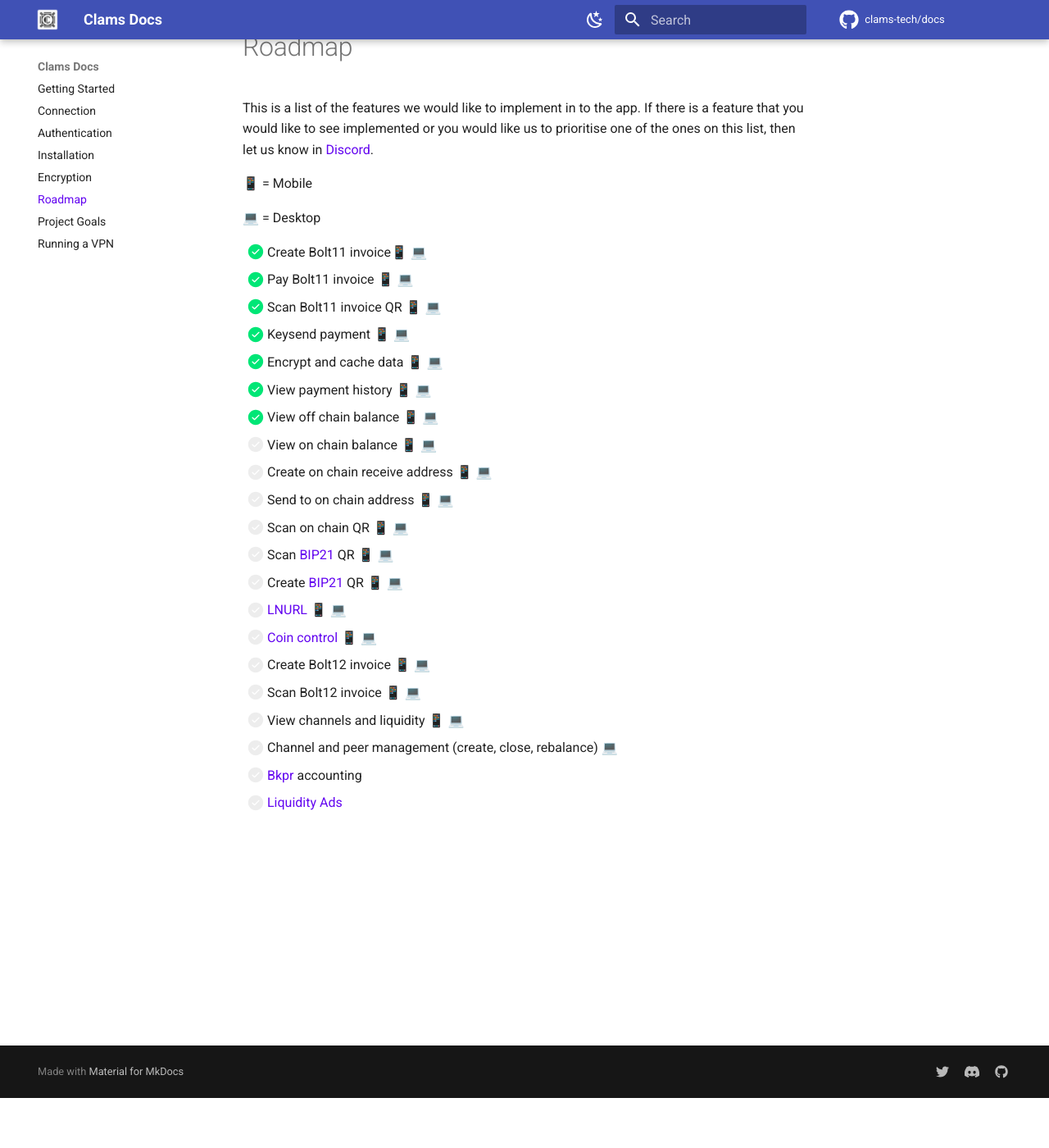
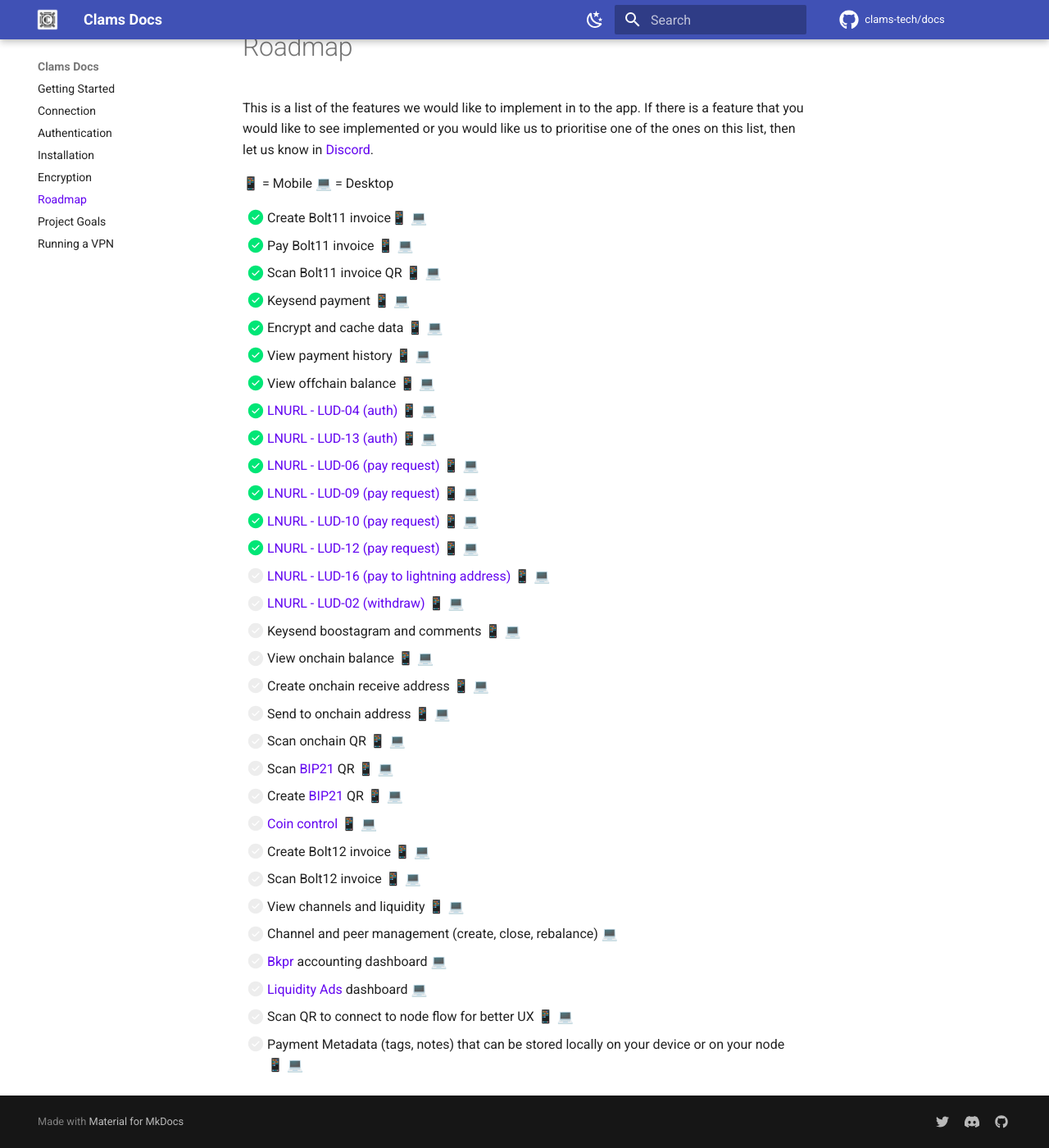
Before and after one commit to clams-tech/docs, an MkDocs documentation site: the page built from docs/roadmap.md, in a window 1280 px wide and 1400 px high, scrolled down 61 px. Shown: the whole window at 82% size. Built offline with MkDocs 1.6.1 and Material for MkDocs 9.7.7, drawn with Linux system fonts in a browser that asks for light colours; comment, search, counter and statistics services are not loaded.

Commit message:
Update roadmap

```diff
--- a/docs/roadmap.md
+++ b/docs/roadmap.md
@@ -3,7 +3,6 @@
 This is a list of the features we would like to implement in to the app. If there is a feature that you would like to see implemented or you would like us to prioritise one of the ones on this list, then let us know in [Discord](https://discord.gg/eWfHuJZVaB).
 
 📱 = Mobile
-
 💻 = Desktop
 
 - [x] Create Bolt11 invoice📱 💻
@@ -12,18 +11,28 @@ This is a list of the features we would like to implement in to the app. If ther
 - [x] Keysend payment 📱 💻
 - [x] Encrypt and cache data 📱 💻
 - [x] View payment history 📱 💻
-- [x] View off chain balance 📱 💻
-- [ ] View on chain balance 📱 💻
-- [ ] Create on chain receive address 📱 💻
-- [ ] Send to on chain address 📱 💻
-- [ ] Scan on chain QR 📱 💻
+- [x] View offchain balance 📱 💻
+- [x] [LNURL - LUD-04 (auth)](https://github.com/lnurl/luds/blob/luds/04.md) 📱 💻
+- [x] [LNURL - LUD-13 (auth)](https://github.com/lnurl/luds/blob/luds/13.md) 📱 💻
+- [x] [LNURL - LUD-06 (pay request)](https://github.com/lnurl/luds/blob/luds/06.md) 📱 💻
+- [x] [LNURL - LUD-09 (pay request)](https://github.com/lnurl/luds/blob/luds/09.md) 📱 💻
+- [x] [LNURL - LUD-10 (pay request)](https://github.com/lnurl/luds/blob/luds/10.md) 📱 💻
+- [x] [LNURL - LUD-12 (pay request)](https://github.com/lnurl/luds/blob/luds/12.md) 📱 💻
+- [ ] [LNURL - LUD-16 (pay to lightning address)](https://github.com/lnurl/luds/blob/luds/16.md) 📱 💻
+- [ ] [LNURL - LUD-02 (withdraw)](https://github.com/lnurl/luds/blob/luds/03.md) 📱 💻
+- [ ] Keysend boostagram and comments 📱 💻
+- [ ] View onchain balance 📱 💻
+- [ ] Create onchain receive address 📱 💻
+- [ ] Send to onchain address 📱 💻
+- [ ] Scan onchain QR 📱 💻
 - [ ] Scan [BIP21](https://bitcoinqr.dev/) QR 📱 💻
 - [ ] Create [BIP21](https://bitcoinqr.dev/) QR 📱 💻
-- [ ] [LNURL](https://github.com/fiatjaf/lnurl-rfc) 📱 💻
 - [ ] [Coin control](https://twitter.com/pedromvpg/status/1553123963139756032?s=20) 📱 💻
 - [ ] Create Bolt12 invoice 📱 💻
 - [ ] Scan Bolt12 invoice 📱 💻
 - [ ] View channels and liquidity 📱 💻
 - [ ] Channel and peer management (create, close, rebalance) 💻
-- [ ] [Bkpr](https://lightning.readthedocs.io/lightning-bkpr-listincome.7.html) accounting
-- [ ] [Liquidity Ads](https://medium.com/blockstream/setting-up-liquidity-ads-in-c-lightning-54e4c59c091d)
+- [ ] [Bkpr](https://lightning.readthedocs.io/lightning-bkpr-listincome.7.html) accounting dashboard 💻
+- [ ] [Liquidity Ads](https://medium.com/blockstream/setting-up-liquidity-ads-in-c-lightning-54e4c59c091d) dashboard 💻
+- [ ] Scan QR to connect to node flow for better UX 📱 💻
+- [ ] Payment Metadata (tags, notes) that can be stored locally on your device or on your node 📱 💻
```
